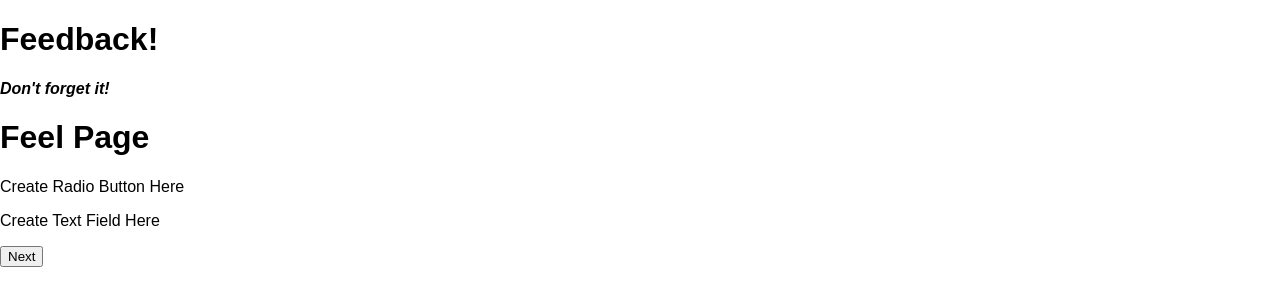
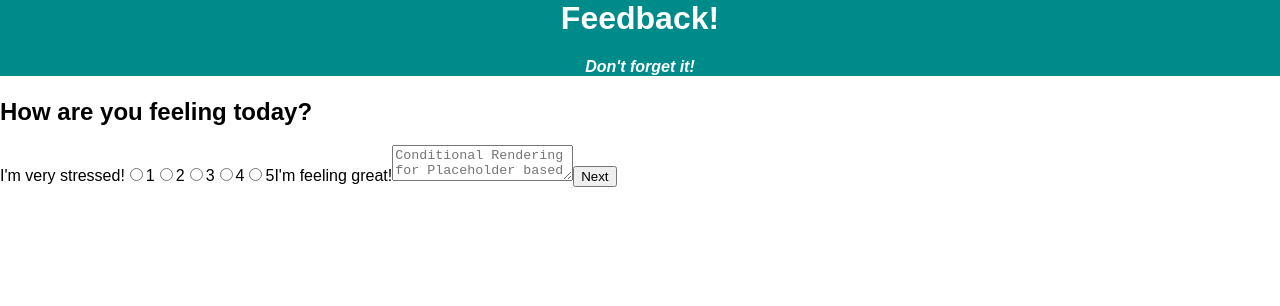
Before and after one commit to Jaden-Reklaw/-redux-feedback-loop, a React (Create React App) app: page / in a window 1280 px wide. Shown: the top 306 px of the page. Built offline with nearby package versions, Linux system fonts and the light colour scheme.

Commit message:
Added styling to header and radio button to Feel.js

```diff
--- a/src/components/App/App.js
+++ b/src/components/App/App.js
@@ -12,6 +12,7 @@ import Understand from '../Pages/Understand/Understand';
 import Support from '../Pages/Support/Support';
 import Comments from '../Pages/Comments/Comments';
 import Review from '../Pages/Review/Review';
+import Admin from '../Pages/Admin/Admin';
 
 
 class App extends Component {
@@ -25,7 +26,7 @@ class App extends Component {
           <Route path='/support' component={Support} />
           <Route path='/comments' component={Comments} />
           <Route path='/review' component={Review} />
-          {/* <Route path='/admin' component={Admin} /> */}
+          <Route path='/admin' component={Admin} />
         </Router>
 
       </div>
--- /dev/null
+++ b/src/components/Header/Header.css
@@ -0,0 +1,9 @@
+header {
+    text-align: center;
+    color: white;
+    background-color: darkcyan;
+}
+
+h1 {
+    margin: 0 auto;
+}
--- a/src/components/Header/Header.js
+++ b/src/components/Header/Header.js
@@ -1,4 +1,7 @@
 import React, { Component } from 'react';
+
+//Import Styles
+import './Header.css'
 
 class Header extends Component {
   render() {
--- a/src/components/Pages/Admin/Admin.js
+++ b/src/components/Pages/Admin/Admin.js
@@ -0,0 +1,24 @@
+import React, { Component } from 'react';
+
+//Import to do routing
+import {withRouter} from 'react-router-dom';
+
+class Admin extends Component {
+    //Method for changing pages
+    handleChangePage = () => {
+        console.log('handleChangePage for Admin');
+        //change page from /comments to /review page
+        this.props.history.push( '/review' );
+    }
+
+  render() {
+    return (
+      <div>
+       <h1>Admin Page</h1>
+       <p>Get informtion from the server and render it here</p>
+      </div>
+    );
+  }
+}
+
+export default withRouter(Admin);
--- a/src/components/Pages/Feel/Feel.js
+++ b/src/components/Pages/Feel/Feel.js
@@ -14,12 +14,19 @@ class Feel extends Component {
 
   render() {
     return (
-      <div>
-       <h1>Feel Page</h1>
-       <p>Create Radio Button Here</p>
-       <p>Create Text Field Here</p>
-       <button onClick={this.handleChangePage}>Next</button>
-      </div>
+        <div>
+        <h2>How are you feeling today?</h2>
+        <span>I'm very stressed!</span>
+        <label><input type="radio" value="1" name="Type" />1</label>
+        <label><input type="radio" value="2" name="Type" />2</label>
+        <label><input type="radio" value="3" name="Type" />3</label>
+        <label><input type="radio" value="4" name="Type" />4</label>
+        <label><input type="radio" value="5" name="Type" />5</label>
+        <span>I'm feeling great!</span>
+        <textarea placeholder="Conditional Rendering for Placeholder based of radio button picked">
+        </textarea>
+        <button onClick={this.handleChangePage}>Next</button>
+        </div>
     );
   }
 }
--- a/src/components/Pages/Review/Review.js
+++ b/src/components/Pages/Review/Review.js
@@ -4,6 +4,8 @@ import React, { Component } from 'react';
 import {withRouter} from 'react-router-dom';
 
 class Review extends Component {
+
+
   render() {
     return (
       <div>
```
Also changed, not shown: src/components/Pages/Feel/Feel.css (added).
